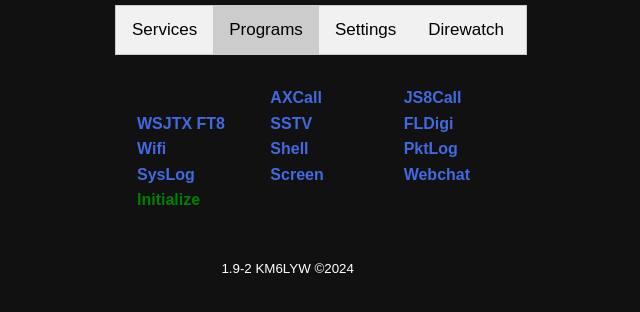
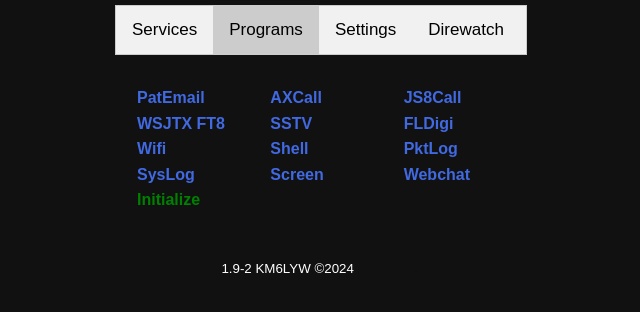
Before and after one commit to KD9YQK/digipi_plus, a PHP site: page /plus_menu.php in a window 1280 px wide, after a click on "Programs". Shown: the top 312 px of the page, without its empty margins (319-959 px from the left). Run offline with PHP 8.4, Linux system fonts and the light colour scheme.

Commit message:
Update orig_links.php

```diff
--- a/www/orig_links.php
+++ b/www/orig_links.php
@@ -2,7 +2,7 @@
 <tr>
   <td width="100px">
     <script language="JavaScript">
-    document.write('<a href="' + window.location.protocol + '//' + window.location.hostname + ':8080' + '" target="pat" title="Pat Email Client"><strong>PatEmail</strong><>
+    document.write('<a href="' + window.location.protocol + '//' + window.location.hostname + ':8080' + '" target="pat" title="Pat Email Client"><strong>PatEmail</strong></a> ' );
     </script>
   </td>
   <td width="100px">
```
